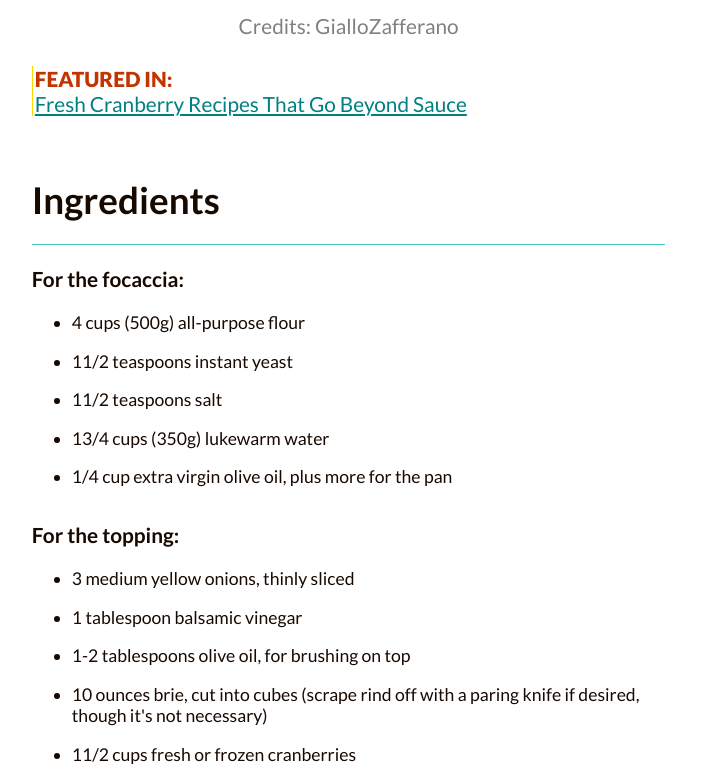
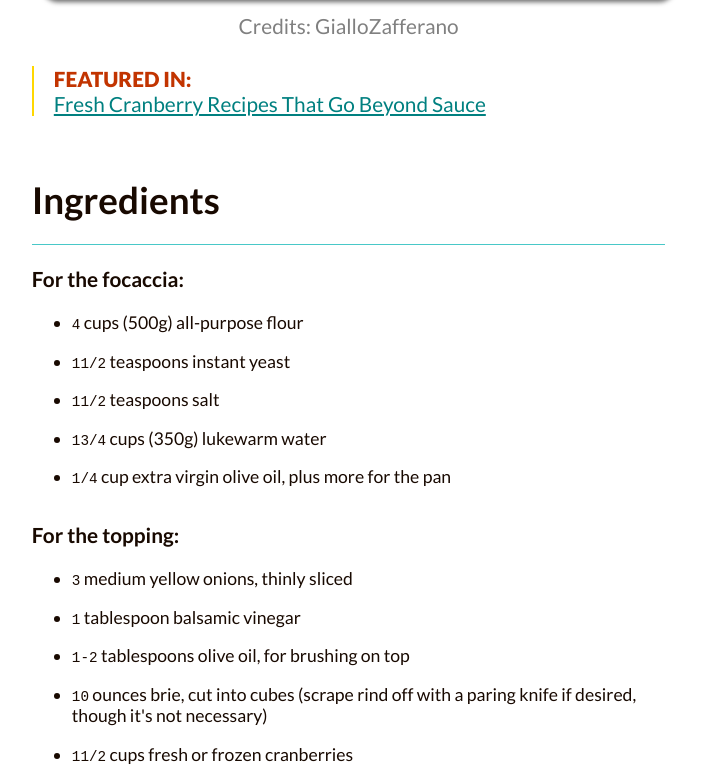
Before and after one commit to AleOnta/E3-W1-UNIT1, a plain HTML site: page index.html in a window 1280 px wide. Shown: the part 931-1699 px from the top of the page, without its empty margins (285-994 px from the left). Drawn offline with Linux system fonts and the light colour scheme.

Commit message:
updated the html with some <code> tags to dispaly some number. Also added a box shadow to the <video> through css

```diff
--- a/index.html
+++ b/index.html
@@ -50,12 +50,23 @@
         <div class="list">
           <h3>For the focaccia:</h3>
           <ul>
-            <li><p>4 cups (500g) all-purpose flour</p></li>
-            <li><p>11/2 teaspoons instant yeast</p></li>
-            <li><p>11/2 teaspoons salt</p></li>
-            <li><p>13/4 cups (350g) lukewarm water</p></li>
             <li>
-              <p>1/4 cup extra virgin olive oil, plus more for the pan</p>
+              <p><code>4</code> cups (500g) all-purpose flour</p>
+            </li>
+            <li>
+              <p><code>11/2</code> teaspoons instant yeast</p>
+            </li>
+            <li>
+              <p><code>11/2</code> teaspoons salt</p>
+            </li>
+            <li>
+              <p><code>13/4</code> cups (350g) lukewarm water</p>
+            </li>
+            <li>
+              <p>
+                <code>1/4</code> cup extra virgin olive oil, plus more for the
+                pan
+              </p>
             </li>
           </ul>
         </div>
@@ -63,16 +74,24 @@
         <div class="list">
           <h3 id="topping_title">For the topping:</h3>
           <ul>
-            <li><p>3 medium yellow onions, thinly sliced</p></li>
-            <li><p>1 tablespoon balsamic vinegar</p></li>
-            <li><p>1-2 tablespoons olive oil, for brushing on top</p></li>
+            <li>
+              <p><code>3</code> medium yellow onions, thinly sliced</p>
+            </li>
+            <li>
+              <p><code>1</code> tablespoon balsamic vinegar</p>
+            </li>
+            <li>
+              <p><code>1-2</code> tablespoons olive oil, for brushing on top</p>
+            </li>
             <li>
               <p>
-                10 ounces brie, cut into cubes (scrape rind off with a paring
-                knife if desired, though it's not necessary)
+                <code>10</code> ounces brie, cut into cubes (scrape rind off
+                with a paring knife if desired, though it's not necessary)
               </p>
             </li>
-            <li><p>11/2 cups fresh or frozen cranberries</p></li>
+            <li>
+              <p><code>11/2</code> cups fresh or frozen cranberries</p>
+            </li>
           </ul>
         </div>
       </div>
--- a/style.css
+++ b/style.css
@@ -54,6 +54,7 @@ video {
   margin-right: auto;
   width: 100%;
   border-radius: 1em;
+  box-shadow: 10px 10px 5px rgb(104, 104, 104);
 }
 
 .video_container > p {
@@ -63,9 +64,9 @@ video {
 }
 
 .feat_container {
-  border-left: 1px solid;
+  border-left: 2px solid;
   border-color: gold;
-  padding-left: 2px;
+  padding-left: 20px;
 }
 
 .feat_container > h4 {
```
